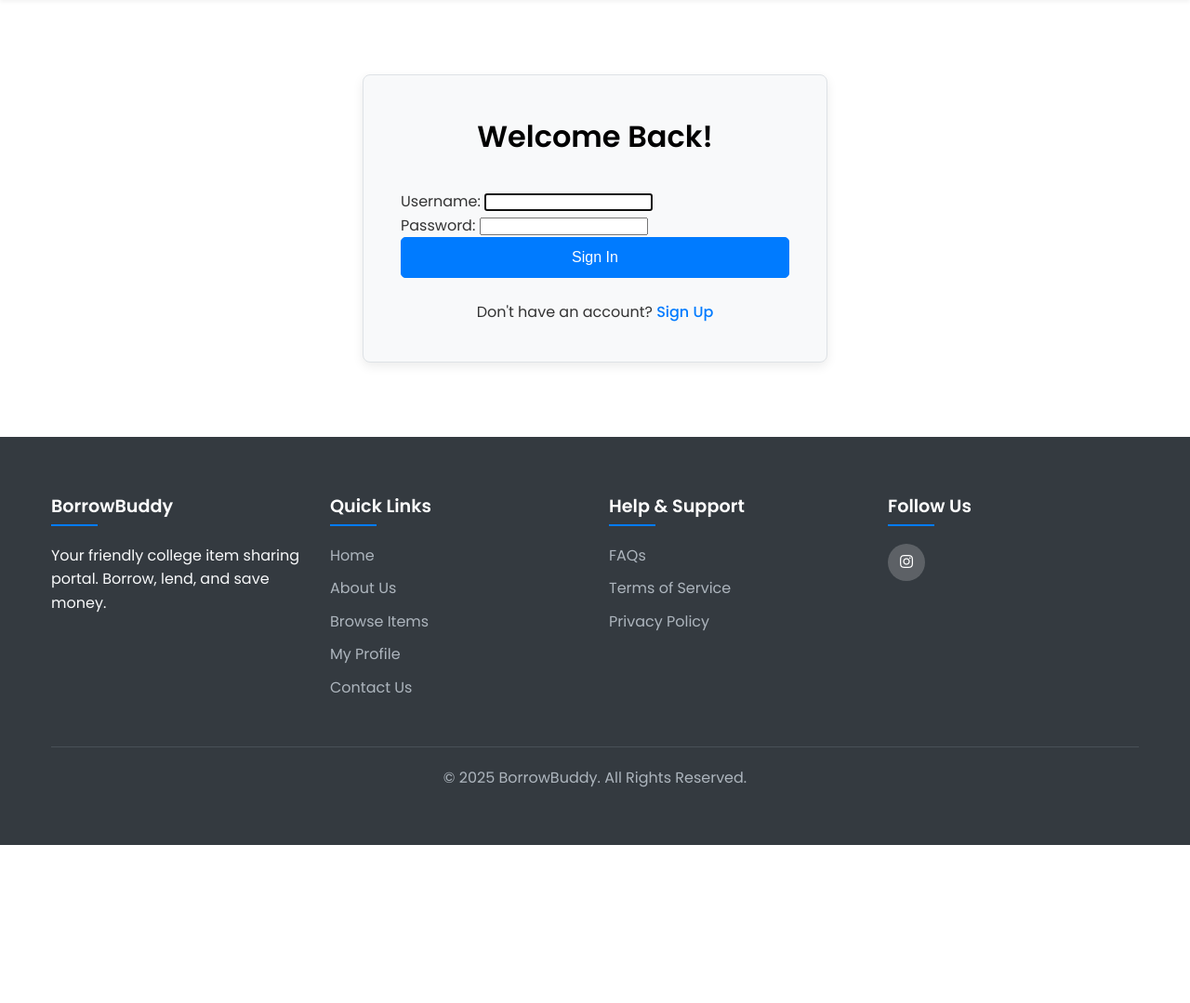
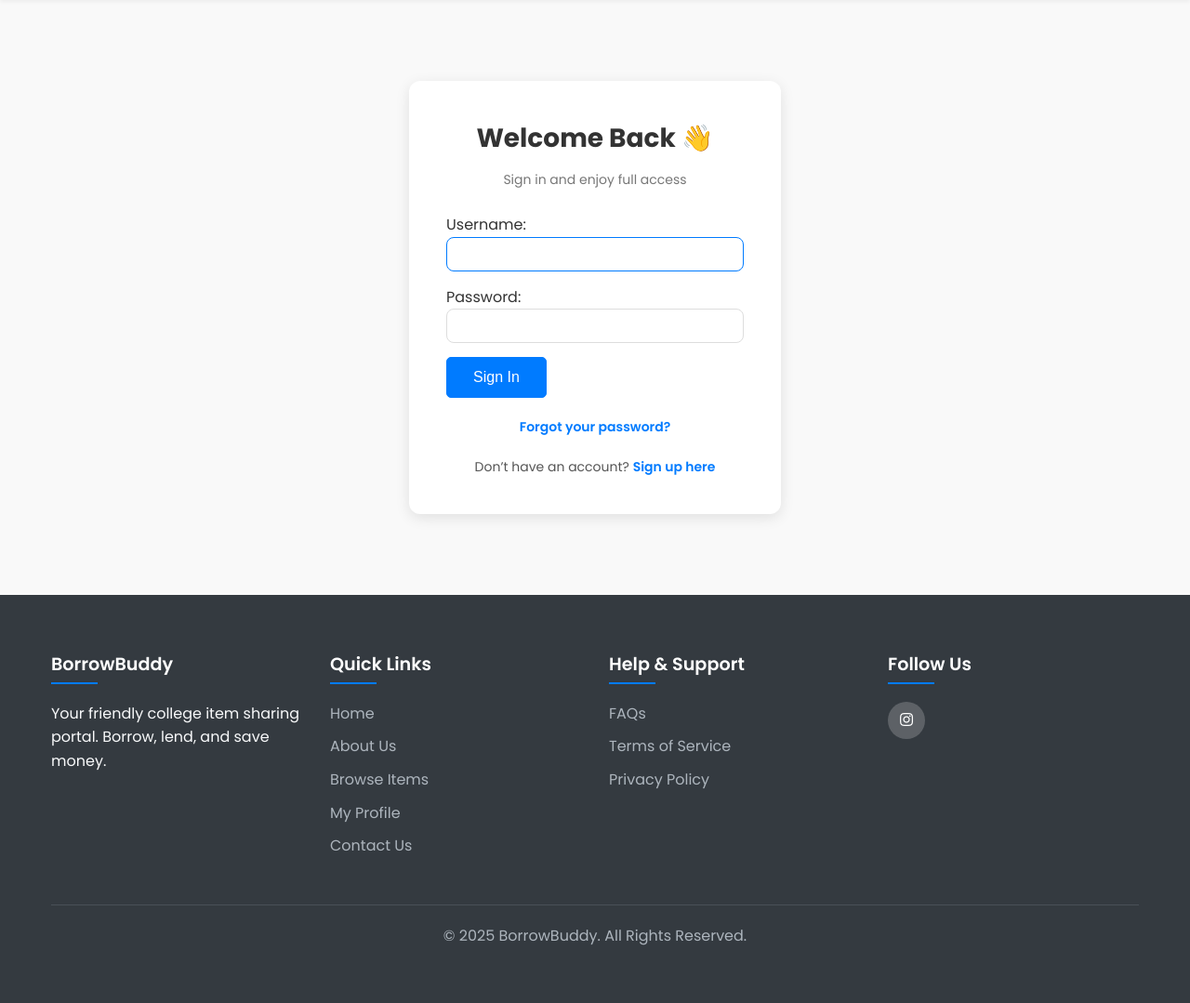
Before and after one commit to SSR-glitch/BorrowBuddy, a Django app: page /login/ in a window 1280 px wide. Shown: the part 80-1159 px from the top of the page at 93% size. Before the commit the page ends 989 px from the top, so only its background shows below. Run offline with Django 5.2, Linux system fonts and the light colour scheme; some libraries are stand-ins or nearby versions.

Commit message:
Updated password reset templates

```diff
--- a/borrowbuddy_backend/settings.py
+++ b/borrowbuddy_backend/settings.py
@@ -137,3 +137,5 @@ EMAIL_PORT = 587
 EMAIL_USE_TLS = True
 EMAIL_HOST_USER = os.environ.get('EMAIL_HOST_USER')
 EMAIL_HOST_PASSWORD = os.environ.get('EMAIL_HOST_PASSWORD')
+
+LOGIN_URL = '/login/'
--- a/borrowbuddy_backend/urls.py
+++ b/borrowbuddy_backend/urls.py
@@ -2,8 +2,25 @@ from django.contrib import admin
 from django.urls import path, include
 from django.conf import settings
 from django.conf.urls.static import static
+from django.contrib.auth import views as auth_views
 
 urlpatterns = [
     path('admin/', admin.site.urls),
     path('', include('portal.urls')),
+    path('login/', auth_views.LoginView.as_view(template_name='login.html'), name='login'),
+    path('logout/', auth_views.LogoutView.as_view(), name='logout'),
+
+    # Password reset
+    path('password_reset/',
+         auth_views.PasswordResetView.as_view(template_name='password_reset.html'),
+         name='password_reset'),
+    path('password_reset/done/',
+         auth_views.PasswordResetDoneView.as_view(template_name='password_reset_done.html'),
+         name='password_reset_done'),
+    path('reset/<uidb64>/<token>/',
+         auth_views.PasswordResetConfirmView.as_view(template_name='password_reset_confirm.html'),
+         name='password_reset_confirm'),
+    path('reset/done/',
+         auth_views.PasswordResetCompleteView.as_view(template_name='password_reset_complete.html'),
+         name='password_reset_complete'),
 ] + static(settings.MEDIA_URL, document_root=settings.MEDIA_ROOT)
--- a/portal/views.py
+++ b/portal/views.py
@@ -18,7 +18,6 @@ from .models import User, Item, BorrowRecord, Feedback, Notification
 from .forms import CustomUserCreationForm, ItemForm, ContactForm, UserUpdateForm, PasswordChangeForm, FeedbackForm
 
 def home(request):
-    """Renders the home page with featured items."""
     featured_items = Item.objects.filter(is_available=True).order_by('-date_posted')[:4]
     context = {
         'featured_items': featured_items
@@ -26,7 +25,6 @@ def home(request):
     return render(request, 'index.html', context)
 
 def browse_items(request):
-    """Renders the browse page with a list of all available items, with search and pagination."""
     items_list = Item.objects.filter(is_available=True).order_by('-date_posted')
     query = request.GET.get('q')
     category = request.GET.get('category')
@@ -329,7 +327,7 @@ def profile_view(request):
 
 def add_item_view(request):
     if not request.user.is_authenticated:
-        messages.info(request, "Please login to lend an item.")
+        messages.info(request, "Please Login / Sign Up to lend an item.")
         return redirect('login')
     if request.method == 'POST':
         form = ItemForm(request.POST, request.FILES)
--- a/static/css/style.css
+++ b/static/css/style.css
@@ -787,3 +787,69 @@ textarea.form-control {
         grid-template-columns: 1fr;
     }
 }
+
+
+.auth-section {
+    display: flex;
+    justify-content: center;
+    align-items: center;
+    padding: 50px 20px;
+    background: #f9f9f9;
+    min-height: 80vh;
+}
+
+.auth-container {
+    background: #fff;
+    padding: 40px;
+    border-radius: 12px;
+    box-shadow: 0px 4px 15px rgba(0,0,0,0.1);
+    max-width: 400px;
+    width: 100%;
+    text-align: center;
+}
+
+.auth-title {
+    font-size: 28px;
+    margin-bottom: 10px;
+    font-weight: bold;
+    color: #333;
+}
+
+.auth-subtitle {
+    font-size: 14px;
+    color: #777;
+    margin-bottom: 25px;
+}
+
+.auth-form {
+    text-align: left;
+}
+
+.auth-form input {
+    width: 100%;
+    padding: 10px 12px;
+    margin-bottom: 15px;
+    border-radius: 8px;
+    border: 1px solid #ddd;
+}
+
+.auth-form input:focus {
+    border-color: #007bff;
+    outline: none;
+}
+
+.auth-footer {
+    margin-top: 20px;
+    font-size: 14px;
+    color: #555;
+}
+
+.auth-link {
+    color: #007bff;
+    font-weight: 600;
+    text-decoration: none;
+}
+
+.auth-link:hover {
+    text-decoration: underline;
+}
--- a/templates/base.html
+++ b/templates/base.html
@@ -8,6 +8,7 @@
     <link rel="stylesheet" href="{% static 'css/style.css' %}">
     <link rel="stylesheet" href="https://cdnjs.cloudflare.com/ajax/libs/font-awesome/5.15.4/css/all.min.css">
 </head>
+
 <body>
 
     <!-- HEADER -->
--- a/templates/signin.html
+++ b/templates/signin.html
@@ -2,19 +2,25 @@
 {% load static %}
 {% block title %}Sign In - BorrowBuddy{% endblock %}
 {% block content %}
-<section class="section-padding">
-    <div class="container">
-        <div class="form-container">
-            <h2>Welcome Back!</h2>
-            <form id="signin-form" action="{% url 'login' %}" method="POST">
-                {% csrf_token %}
-                {{ form.as_p }}
-                <button type="submit" class="btn btn-primary" style="width: 100%;">Sign In</button>
-                <p class="form-text">
-                    Don't have an account? <a href="{% url 'signup' %}">Sign Up</a>
-                </p>
-            </form>
-        </div>
+<section class="auth-section">
+    <div class="auth-container">
+        <h2 class="auth-title">Welcome Back 👋</h2>
+        <p class="auth-subtitle">Sign in and enjoy full access</p>
+
+        <form method="post" class="auth-form">
+            {% csrf_token %}
+            {{ form.as_p }}
+            <button type="submit" class="btn btn-primary">Sign In</button>
+        </form>
+
+        <p class="auth-footer">
+            <a href="{% url 'password_reset' %}" class="auth-link">Forgot your password?</a>
+        </p>
+
+        <p class="auth-footer">
+            Don’t have an account?
+            <a href="{% url 'signup' %}" class="auth-link">Sign up here</a>
+        </p>
     </div>
 </section>
 {% endblock %}
--- a/templates/signup.html
+++ b/templates/signup.html
@@ -18,7 +18,7 @@
                     <label for="{{ field.id_for_label }}">{{ field.label }}</label>
                     <div class="input-wrapper">
                         {{ field }}
-                        {% if field.name == 'password' or field.name == 'password2' %}
+                        {% if field.name == 'password2' or field.name == 'password' %}
                             <span class="password-toggle-icon">👁️</span>
                         {% endif %}
                     </div>
```
Also changed, not shown: templates/password_reset.html (added, +23 -0 lines), templates/password_reset_complete.html (added, +15 -0 lines), templates/password_reset_confirm.html (added, +47 -0 lines), templates/password_reset_done.html (added, +18 -0 lines).
